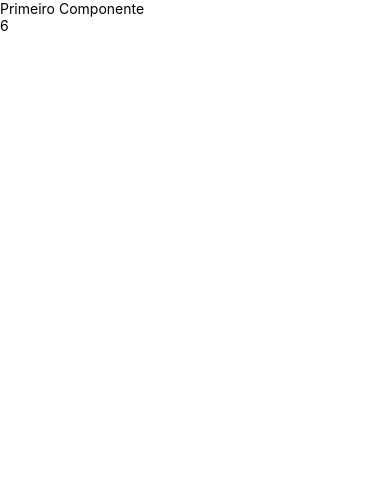
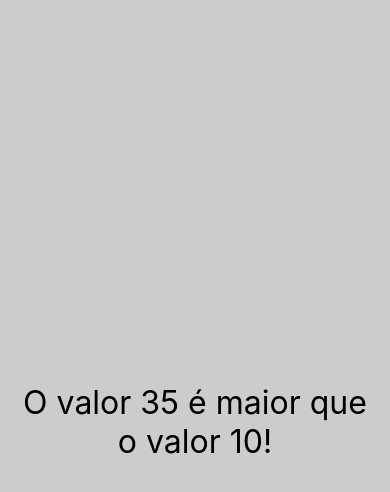
Before and after one commit to Hagleyson/Iniciando-com-react-native, a React Native app: screen / in a window 390 px wide. Shown: the top 492 px of the page. Built offline with nearby package versions, Linux system fonts and the light colour scheme.

Commit message:
passando parametros

```diff
--- a/src/App.js
+++ b/src/App.js
@@ -1,11 +1,26 @@
 import React from 'react';
-import {View, Text} from 'react-native';
-import Primeiro from './components/primeiro';
+import {View, Text, StyleSheet} from 'react-native';
+import Primeiro from './components/Primeiro';
+import Comp3, {Comp1, Comp2} from './components/Multi';
+import MinMax from './components/M-max';
 export default function App() {
   return (
-    <View>
+    <View style={style.App}>
+      <MinMax x={35} y={10} />
+      {/* <Comp1 />
+      <Comp2 />
+      <Comp3 />
       <Primeiro />
-      <Text>{1 + 5}</Text>
+      <Text>{1 + 5}</Text> */}
     </View>
   );
 }
+const style = StyleSheet.create({
+  App: {
+    flexGrow: 1, //pode crescer
+    backgroundColor: '#ccc',
+    justifyContent: 'center',
+    alignItems: 'center',
+    padding: 20,
+  },
+});
--- /dev/null
+++ b/src/components/M-max.js
@@ -0,0 +1,16 @@
+import React from 'react';
+import {Text} from 'react-native';
+import Estilo from './estilo';
+export default props => {
+  const max = props.y > props.x ? props.y : props.x;
+  const min = props.y < props.x ? props.y : props.x;
+  console.warn(props);
+
+  return (
+    <Text style={Estilo.fontG}>
+      {max === min
+        ? `Os valores são iguais x: ${max} y: ${min}`
+        : `O valor ${max} é maior que o valor ${min}!`}
+    </Text>
+  );
+};
--- /dev/null
+++ b/src/components/Multi.js
@@ -0,0 +1,16 @@
+import React from 'react';
+import {Text} from 'react-native';
+import Estilo from './estilo';
+
+function Comp1() {
+  return <Text style={Estilo.fontG}>Comp #01</Text>;
+}
+
+function Comp2() {
+  return <Text style={Estilo.fontG}>Comp #02</Text>;
+}
+
+export default function Comp3() {
+  return <Text style={Estilo.fontG}>Comp #03</Text>;
+}
+export {Comp1, Comp2};
--- a/src/components/primeiro.js
+++ b/src/components/Primeiro.js
@@ -1,6 +1,6 @@
 import React from 'react';
 import {Text} from 'react-native';
-
+import Estilo from './estilo';
 export default function primeiro() {
-  return <Text>Primeiro Componente</Text>;
+  return <Text style={Estilo.fontG}>Primeiro Componente</Text>;
 }
--- /dev/null
+++ b/src/components/estilo.js
@@ -0,0 +1,8 @@
+import {StyleSheet} from 'react-native';
+
+export default StyleSheet.create({
+  fontG: {
+    fontSize: 32,
+    textAlign: 'center',
+  },
+});
```
